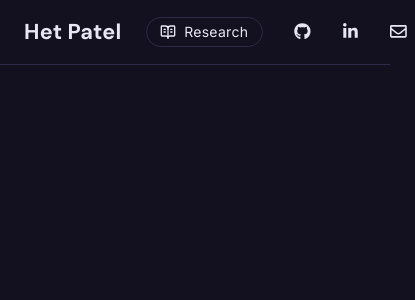
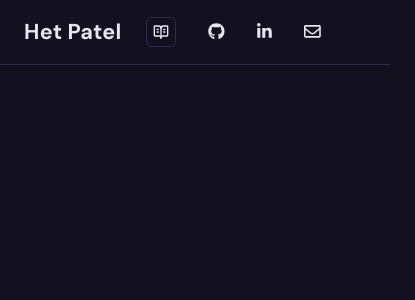
Before and after one commit to HP-002/portfolio, a React (Vite) app: page / in a window 390 px wide. Shown: the top 300 px of the page, 415 px wide, since content can reach past the window. Built offline with nearby package versions, Linux system fonts and the light colour scheme.

Commit message:
Add: Styles for toggle button

```diff
--- a/src/shared/components/ThemeToggle/ThemeToggle.module.css
+++ b/src/shared/components/ThemeToggle/ThemeToggle.module.css
@@ -1,19 +1,18 @@
-/* ThemeToggle now lives inside the active theme tree, so every value
-   resolves from the current theme's tokens.css. */
 
 .toggle {
   display: inline-flex;
   align-items: center;
   gap: var(--space-xs);
-  padding: 0.4rem 0.85rem;
+  padding: 0.4rem 0.75rem;
   background: var(--color-bg);
   color: var(--color-text);
   border: 1px solid var(--color-border);
-  border-radius: 999px;
+  border-radius: var(--radius-btn);
   font-family: var(--font-body);
   font-size: var(--size-small);
   font-weight: var(--weight-body);
   letter-spacing: 0.02em;
+  white-space: nowrap;
   cursor: pointer;
   transition: var(--transition-nav);
 }
@@ -37,3 +36,15 @@
 .label {
   line-height: 1;
 }
+
+/* For very narrow screens, drop the text label, keep the icon as a compact
+   button. The aria-label on the parent button still announces the action. */
+@media (max-width: 420px) {
+  .toggle {
+    padding: 0.4rem;
+  }
+
+  .label {
+    display: none;
+  }
+}
```
